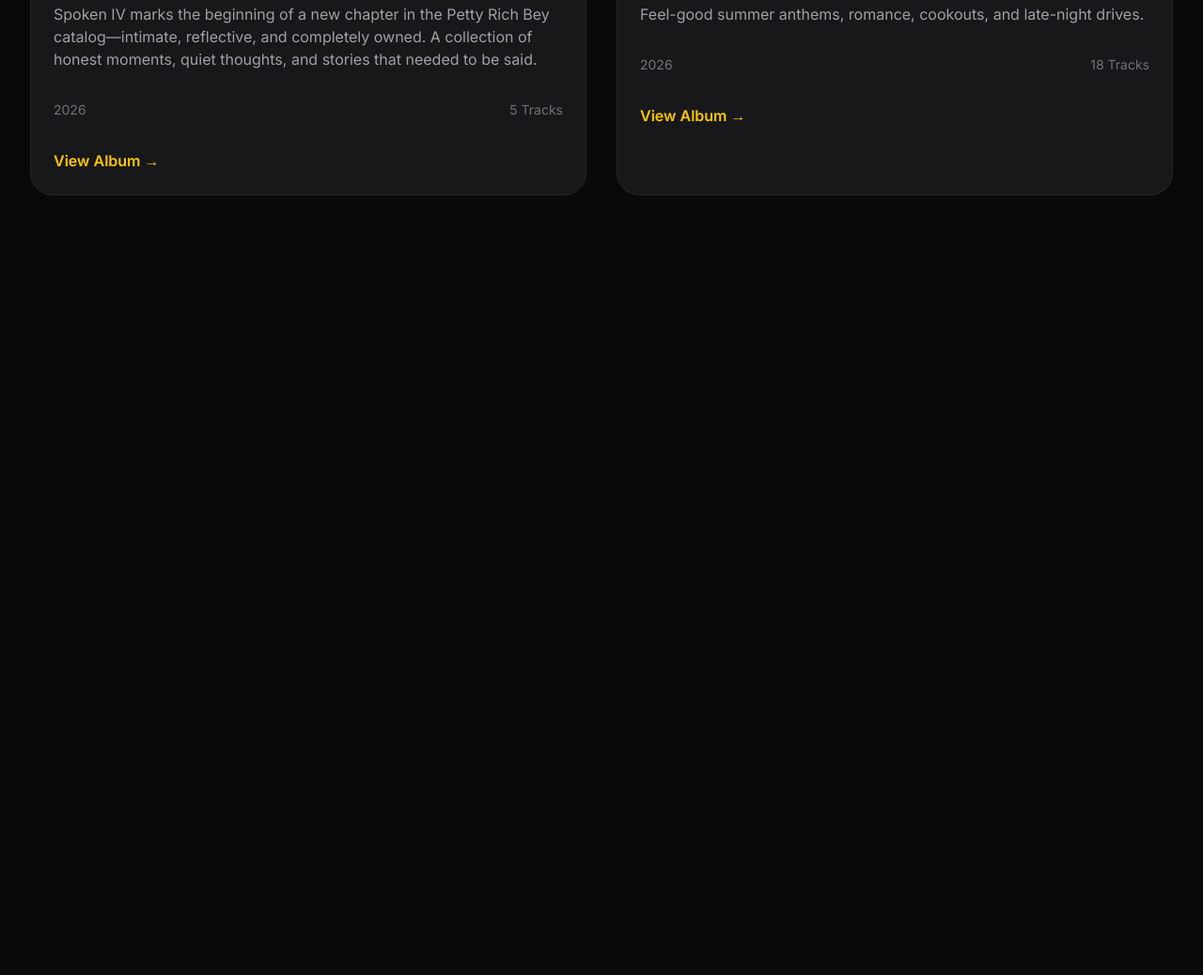
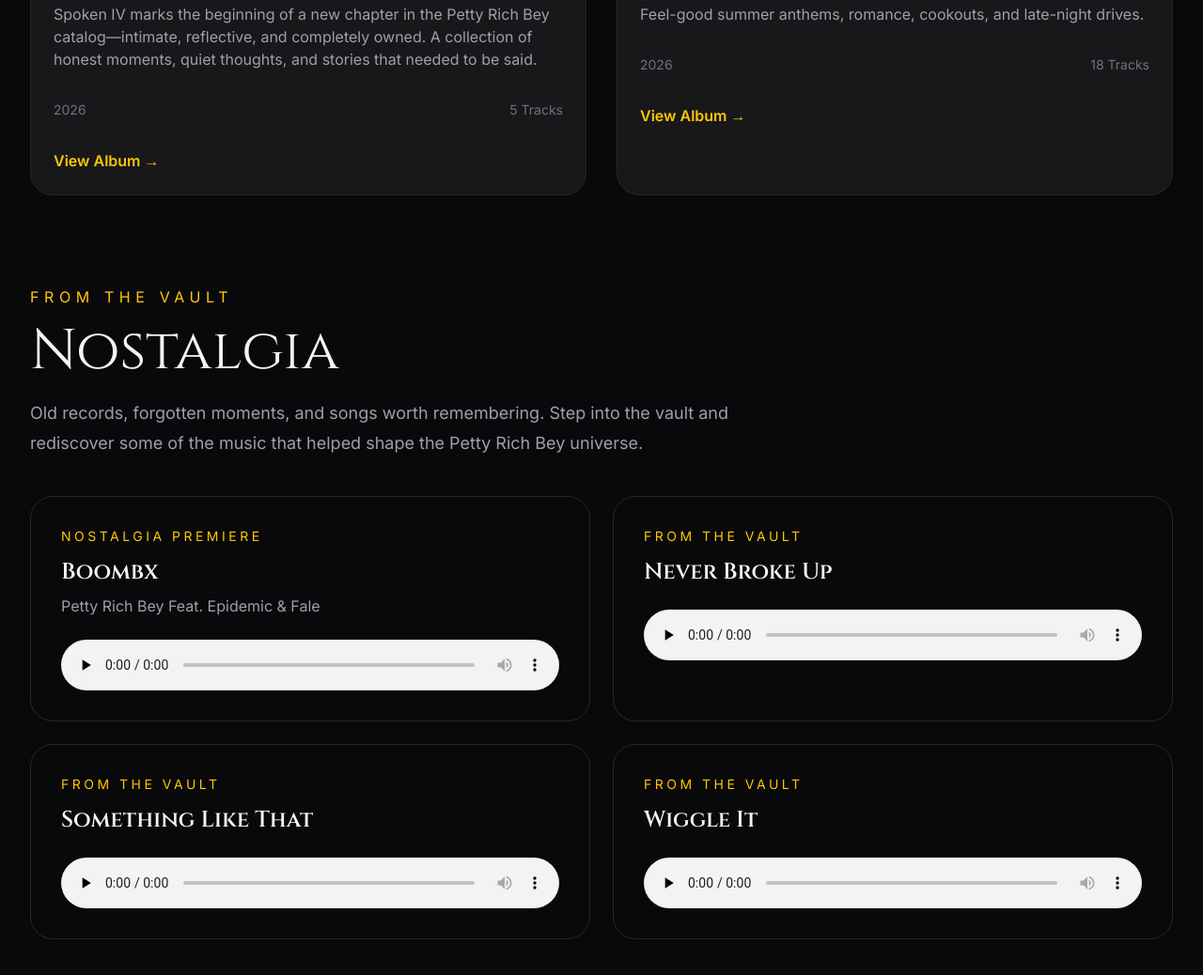
Before and after one commit to pettyrichbey/pettyrichbey-website, an Astro site: page /music in a window 1280 px wide. Shown: the part 2651-3689 px from the top of the page at 94% size. Before the commit the page ends 2955 px from the top, so only its background shows below. Built offline with nearby package versions, Linux system fonts and the light colour scheme; Astro itself is replaced by a stand-in of ours; a web font is replaced by a local one.

Commit message:
Add Nostalgia vault section to Music page

```diff
--- a/src/pages/music/index.astro
+++ b/src/pages/music/index.astro
@@ -175,6 +175,89 @@
 
       </div>
 
+      <!-- Nostalgia -->
+
+      <div class="mt-24">
+
+        <div class="mb-10 max-w-3xl">
+
+          <p class="uppercase tracking-[0.35em] text-yellow-400">
+            From the Vault
+          </p>
+
+          <h2 class="logo mt-4 text-5xl md:text-6xl">
+            Nostalgia
+          </h2>
+
+          <p class="mt-5 text-lg leading-8 text-zinc-400">
+            Old records, forgotten moments, and songs worth remembering.
+            Step into the vault and rediscover some of the music that helped
+            shape the Petty Rich Bey universe.
+          </p>
+
+        </div>
+
+        <div class="grid gap-6 md:grid-cols-2">
+
+          <article class="rounded-3xl border border-zinc-800 bg-zinc-950 p-7 md:p-8">
+            <p class="text-sm uppercase tracking-[0.25em] text-yellow-400">
+              Nostalgia Premiere
+            </p>
+            <h3 class="mt-3 text-2xl font-semibold">
+              Boombx
+            </h3>
+            <p class="mt-2 text-zinc-400">
+              Petty Rich Bey Feat. Epidemic & Fale
+            </p>
+            <audio class="mt-6 w-full" controls preload="none">
+              <source src="/audio/nostalgia/boombx.mp3" type="audio/mpeg" />
+              Your browser does not support the audio player.
+            </audio>
+          </article>
+
+          <article class="rounded-3xl border border-zinc-800 bg-zinc-950 p-7 md:p-8">
+            <p class="text-sm uppercase tracking-[0.25em] text-yellow-400">
+              From the Vault
+            </p>
+            <h3 class="mt-3 text-2xl font-semibold">
+              Never Broke Up
+            </h3>
+            <audio class="mt-6 w-full" controls preload="none">
+              <source src="/audio/nostalgia/never.mp3" type="audio/mpeg" />
+              Your browser does not support the audio player.
+            </audio>
+          </article>
+
+          <article class="rounded-3xl border border-zinc-800 bg-zinc-950 p-7 md:p-8">
+            <p class="text-sm uppercase tracking-[0.25em] text-yellow-400">
+              From the Vault
+            </p>
+            <h3 class="mt-3 text-2xl font-semibold">
+              Something Like That
+            </h3>
+            <audio class="mt-6 w-full" controls preload="none">
+              <source src="/audio/nostalgia/something.mp3" type="audio/mpeg" />
+              Your browser does not support the audio player.
+            </audio>
+          </article>
+
+          <article class="rounded-3xl border border-zinc-800 bg-zinc-950 p-7 md:p-8">
+            <p class="text-sm uppercase tracking-[0.25em] text-yellow-400">
+              From the Vault
+            </p>
+            <h3 class="mt-3 text-2xl font-semibold">
+              Wiggle It
+            </h3>
+            <audio class="mt-6 w-full" controls preload="none">
+              <source src="/audio/nostalgia/wiggle.mp3" type="audio/mpeg" />
+              Your browser does not support the audio player.
+            </audio>
+          </article>
+
+        </div>
+
+      </div>
+
     </div>
 
   </section>
```
